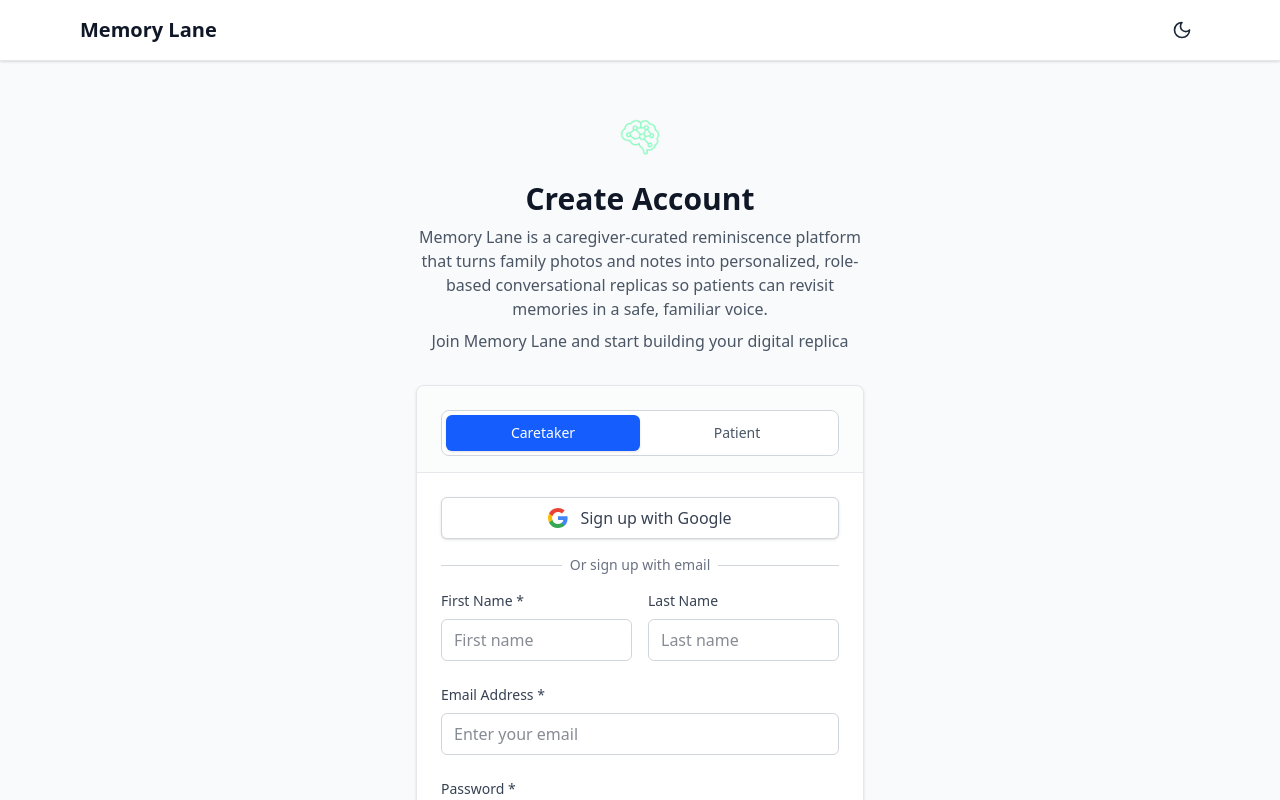
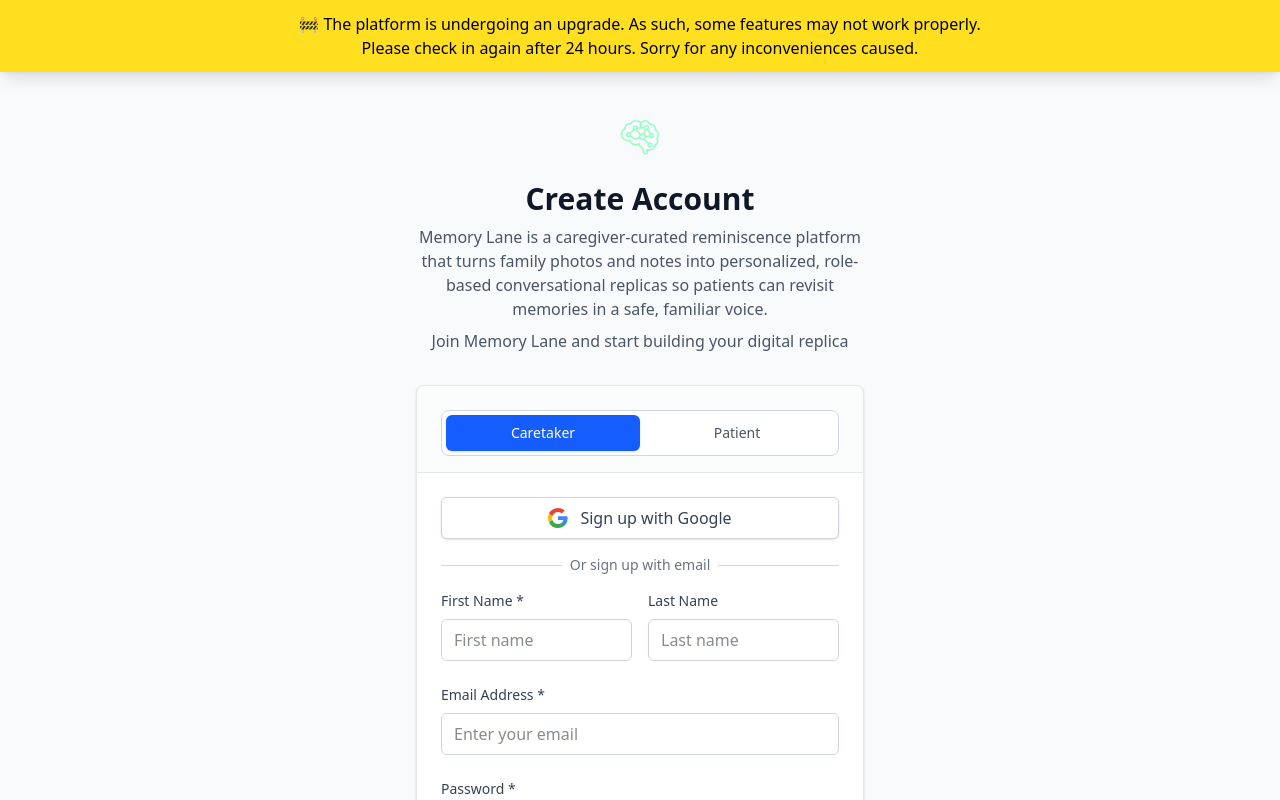
Before and after one commit to AlphaTechini/Memory-Lane, a SvelteKit app in the folder Frontend/Frontend/: page /signup in a window 1280 px wide. Shown: the top 800 px of the page. Built offline with nearby package versions, Linux system fonts and the light colour scheme; no server answers.

Commit message:
upgrade notification for app

```diff
--- a/Frontend/Frontend/src/routes/+layout.svelte
+++ b/Frontend/Frontend/src/routes/+layout.svelte
@@ -30,6 +30,17 @@
 </svelte:head>
 
 <div class="min-h-screen bg-gray-50 dark:bg-gray-900 text-gray-900 dark:text-gray-100 transition-colors duration-200">
+
+  <!-- 🔔 Global Notification Banner -->
+  <div class="fixed top-0 left-0 w-full z-50">
+    <div class="bg-yellow-300 text-black text-center px-4 py-3 shadow-lg">
+      <p class="font-medium">
+        🚧 The platform is undergoing an upgrade. As such, some features may not work properly.<br />
+        Please check in again after 24 hours. Sorry for any inconveniences caused.
+      </p>
+    </div>
+  </div>
+
   {#if !isAuthPage}
     <Navigation />
   {/if}
```
